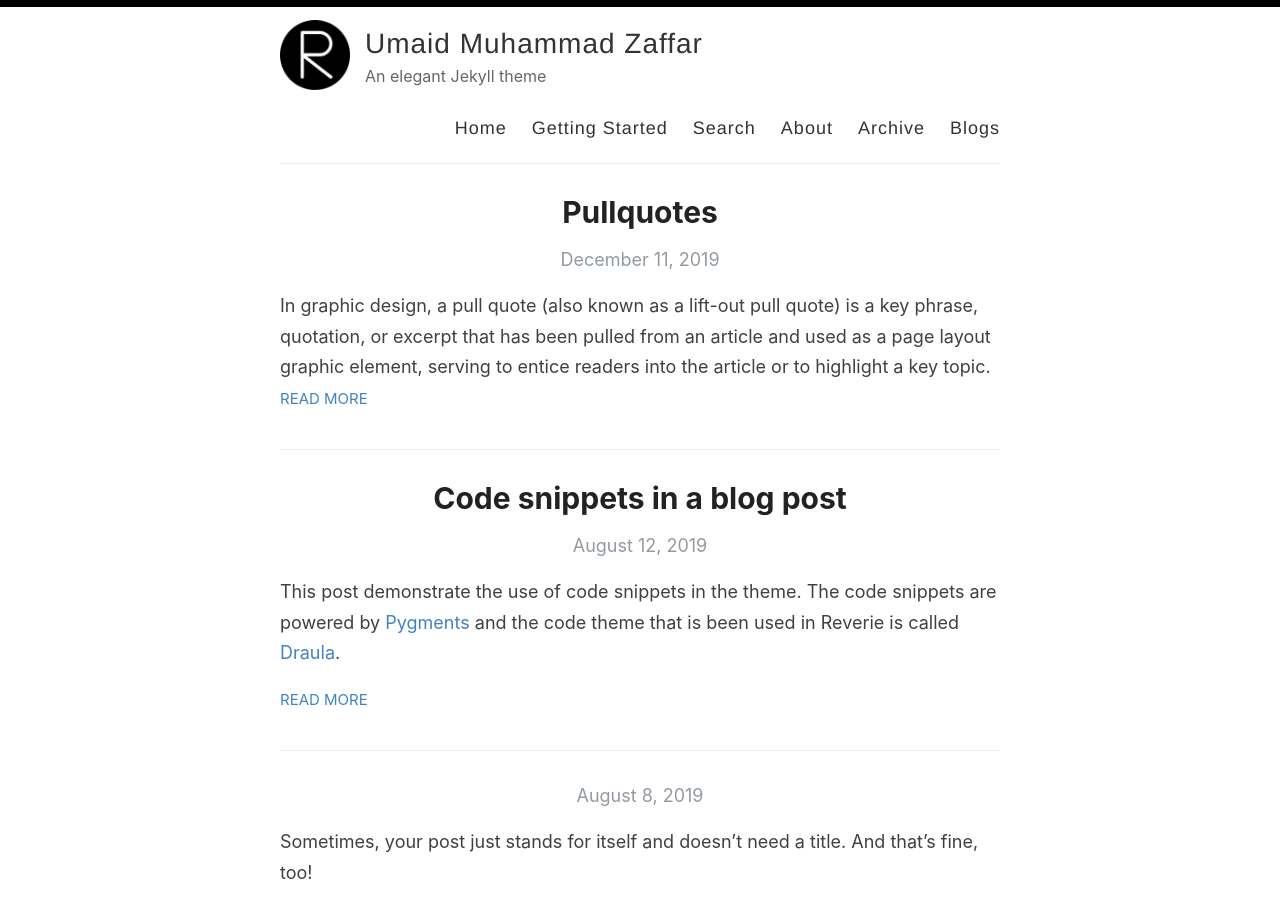
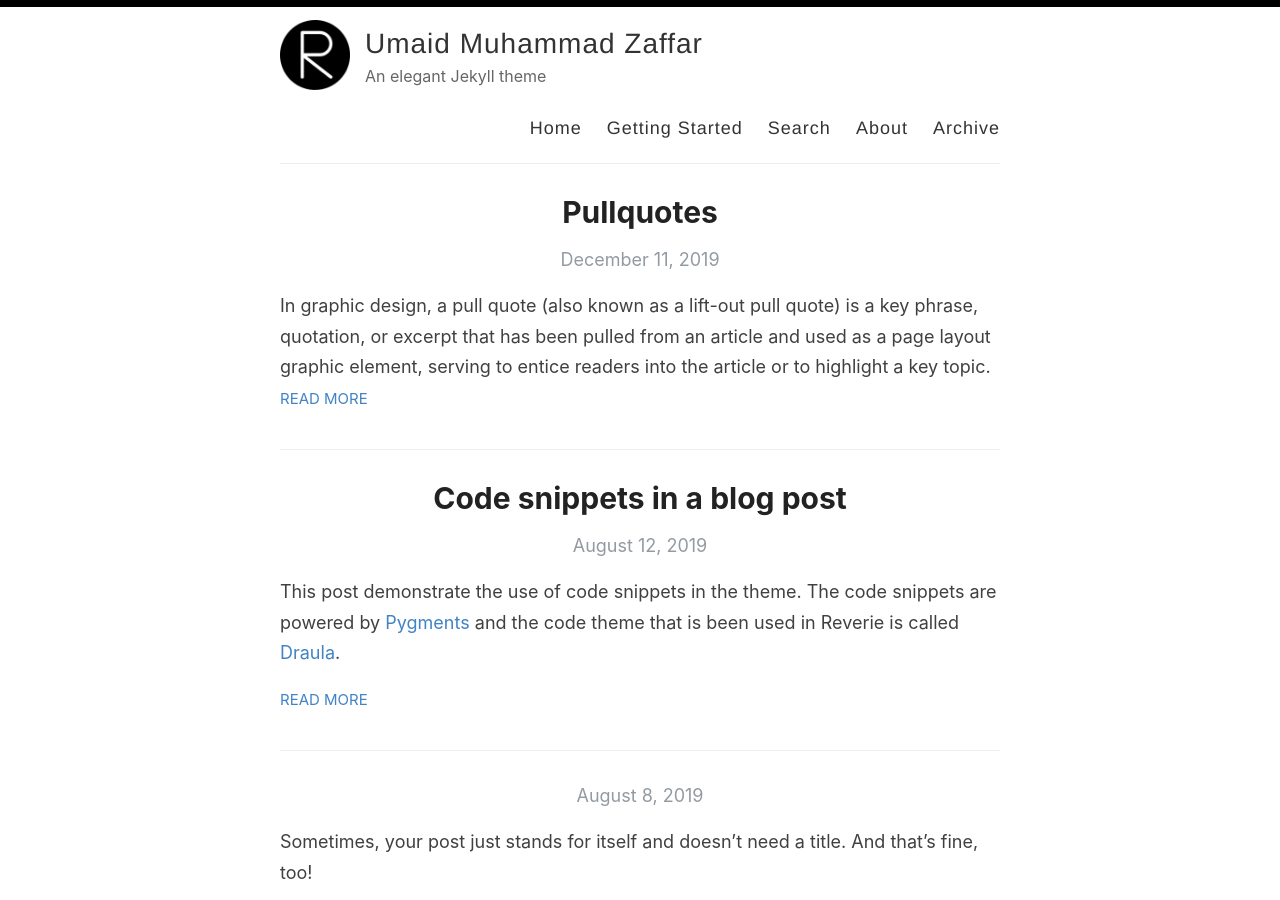
Before and after one commit to umaidmz/umaidmz.github.io, a Jekyll site: the page built from index.html, in a window 1280 px wide and 900 px high. Built offline with Jekyll 4.4.1, drawn with Linux system fonts in a browser that asks for light colours; the list of posts is cut into pages by our own code.

Commit message:
Deleted Blogs

```diff
--- a/_layouts/default.html
+++ b/_layouts/default.html
@@ -33,7 +33,6 @@
               <a href="{{ site.baseurl }}/search">Search</a>
               <a href="{{ site.baseurl }}/about">About</a>
               <a href="{{ site.baseurl }}/archive">Archive</a>
-              <a href="{{ site.baseurl }}/blogs">Blogs</a>
             </nav>
           </header>
         </div>
```
